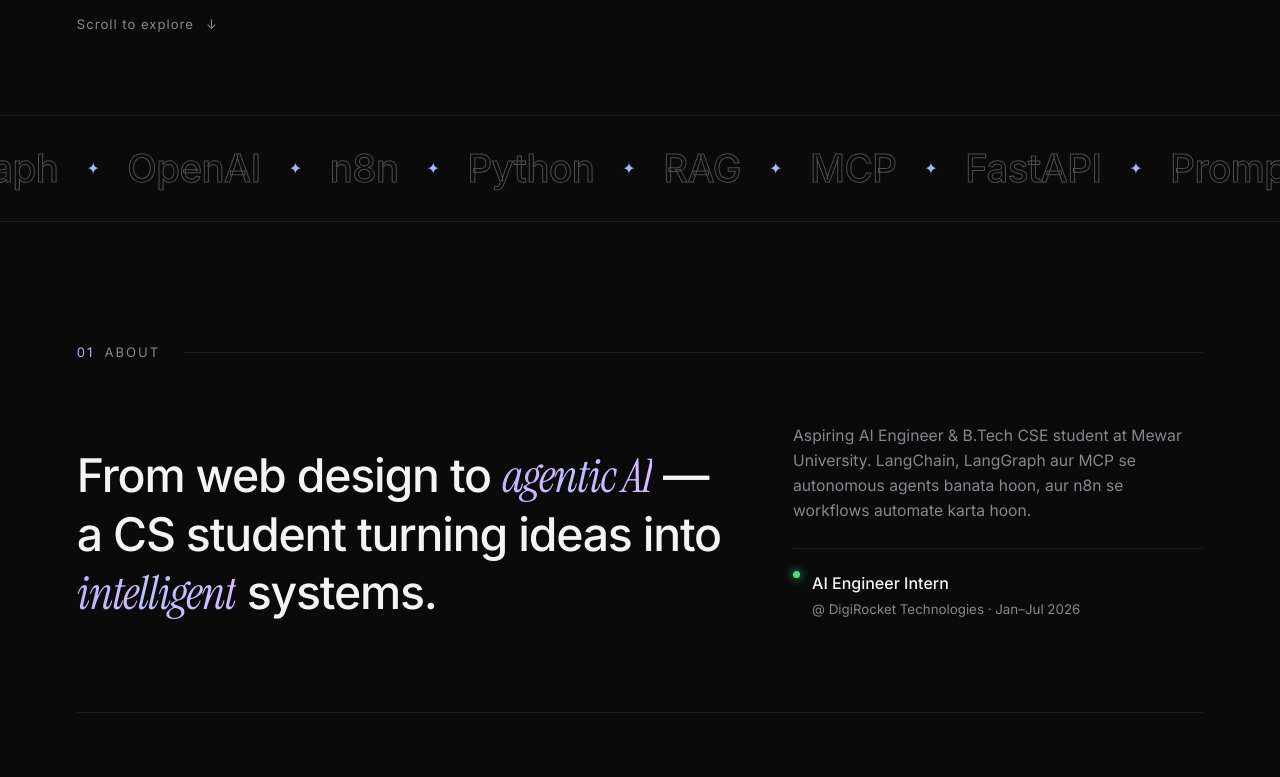
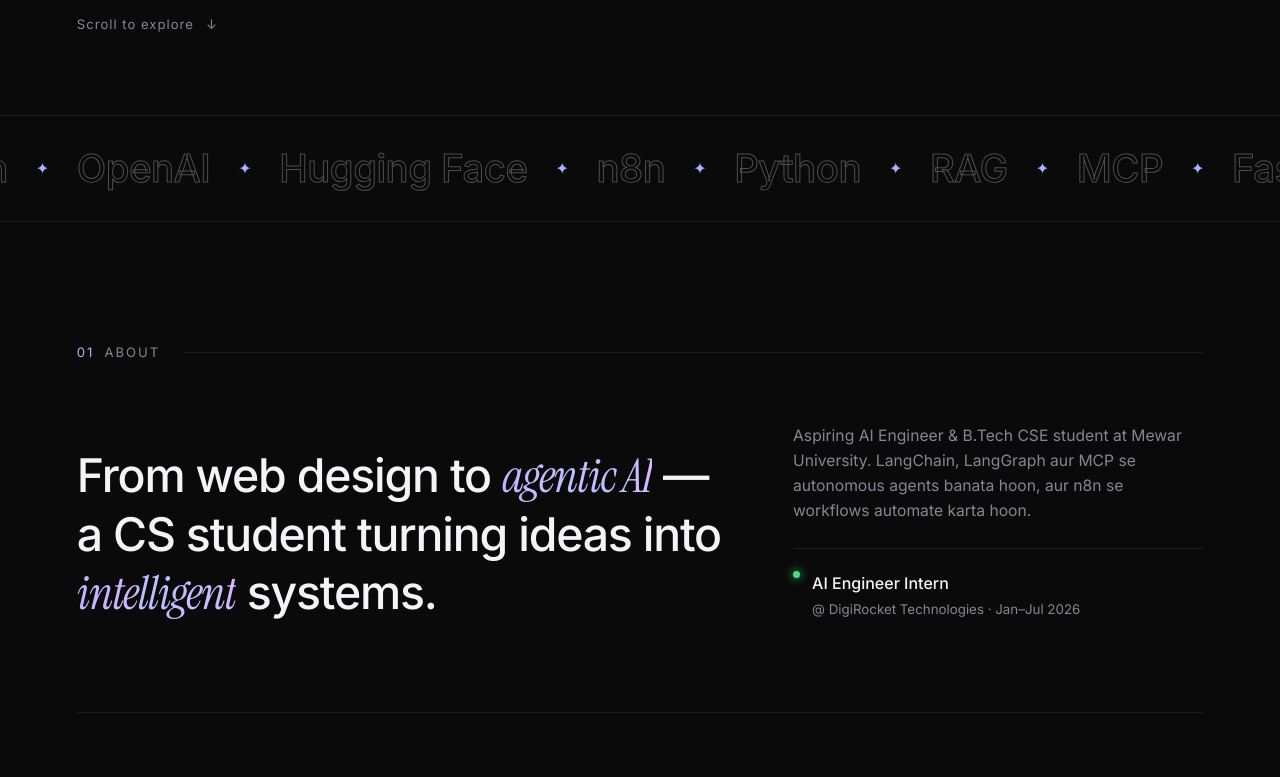
Before and after one commit to Ritik-git-In/My_Profile, a React (Vite) app: page / in a window 1280 px wide. Shown: the part 860-1637 px from the top of the page. Built offline with nearby package versions, Linux system fonts and the light colour scheme.

Commit message:
Add Hugging Face experience to skills and tech marquee

```diff
--- a/src/components/Marquee.jsx
+++ b/src/components/Marquee.jsx
@@ -1,7 +1,7 @@
 import { motion } from 'framer-motion'
 
 const items = [
-  'LangChain', 'LangGraph', 'OpenAI', 'n8n', 'Python', 'RAG',
+  'LangChain', 'LangGraph', 'OpenAI', 'Hugging Face', 'n8n', 'Python', 'RAG',
   'MCP', 'FastAPI', 'Prompt Engineering', 'Next.js', 'React', 'AI Agents',
 ]
 
--- a/src/data.js
+++ b/src/data.js
@@ -86,6 +86,7 @@
   { name: 'Python & AI Agents', level: 90 },
   { name: 'LangChain / LangGraph / MCP', level: 85 },
   { name: 'Prompt Engineering & RAG', level: 88 },
+  { name: 'Hugging Face & Transformers', level: 80 },
   { name: 'n8n & Workflow Automation', level: 90 },
   { name: 'Frontend — React, JS, Tailwind', level: 75 },
 ]
```
